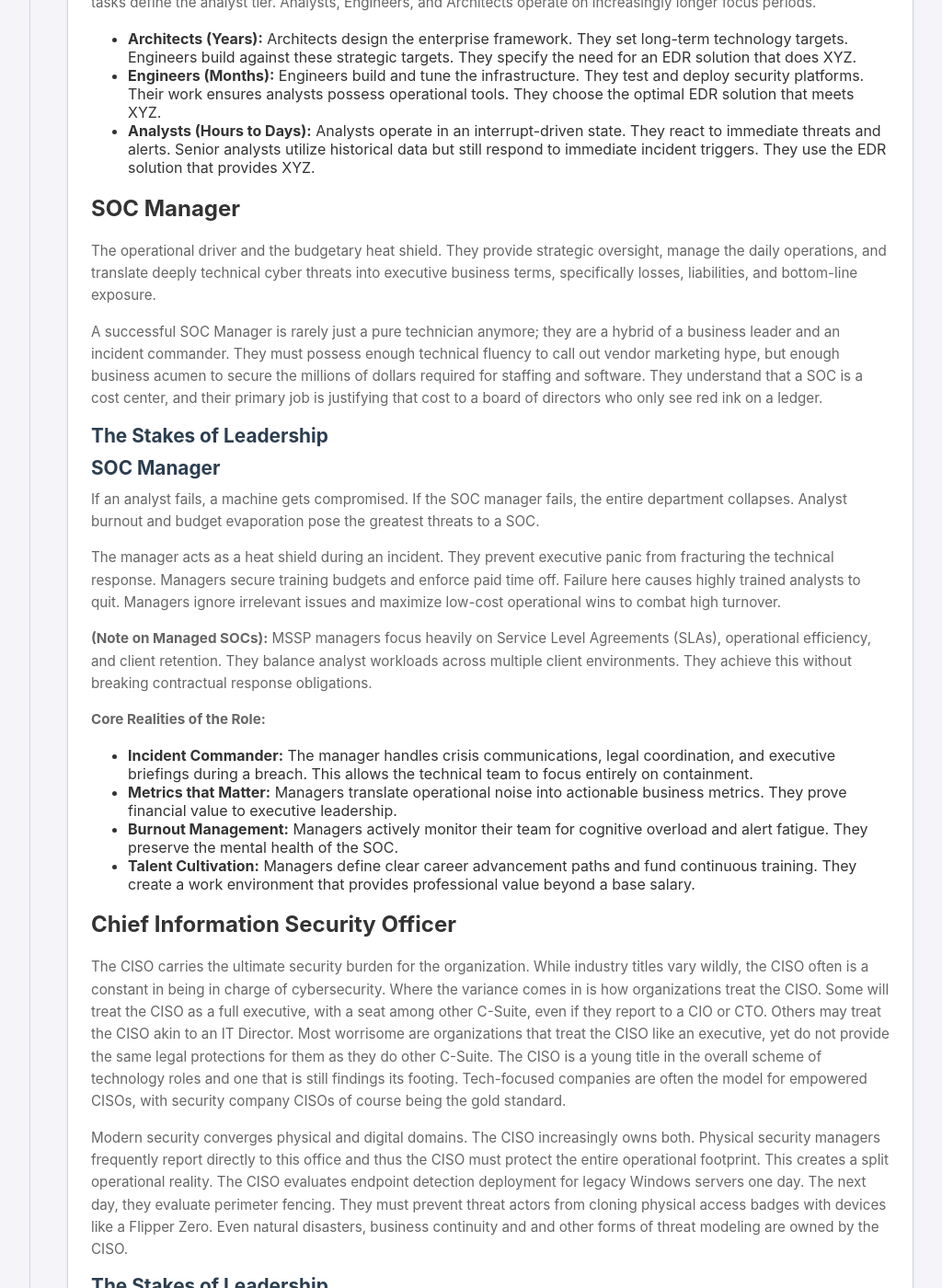
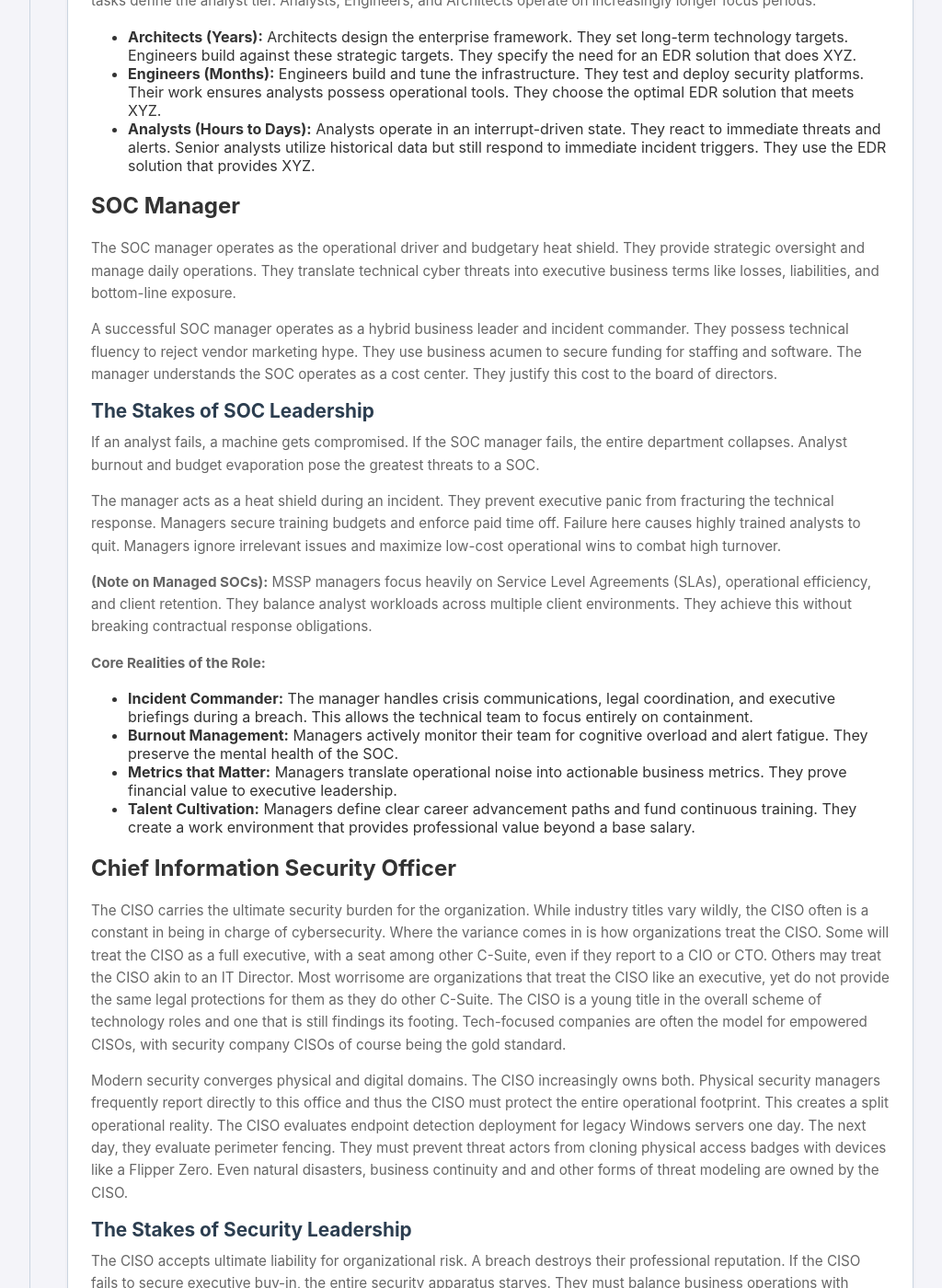
Before and after one commit to stevenwithaphd/swaltonprof.github.io, a Jekyll site: the page built from soc-fundamentals/Module1.md, in a window 1280 px wide and 1400 px high, scrolled down 8555 px. Shown: the whole window at 92% size, without its empty margins (247-1271 px from the left). Built offline with Jekyll 4.4.1, drawn with Linux system fonts in a browser that asks for light colours; comment, search, counter and statistics services are not loaded; some of the changed text lies outside the part shown.

Commit message:
touched up a few things.

```diff
--- a/soc-fundamentals/Module1.md
+++ b/soc-fundamentals/Module1.md
@@ -140,7 +140,7 @@ Core Realities of the Role:
 * Active Containment: This role carries the psychological weight of operational disruption. They must make high-pressure decisions regarding when to isolate a critical business server, balancing the immediate security risk against the cost of taking a revenue-generating system offline.
 * Root Cause Analysis (RCA): It is not enough to simply delete the malware. Tier 2 must perform the analysis necessary to determine exactly how the adversary gained entry, ensuring the vulnerability is patched or the backdoor is closed so the attacker cannot simply walk back in.
 
-### Senior Analyst (Tier 3)
+## Senior Analyst (Tier 3)
 
 The backstop, the proactive hunters and the detection engineers. Tier 3 analysts handle the most complex and consequential work in the SOC. They perform advanced threat hunting to uncover stealthy adversaries that evade automated detection. They author the runbooks that junior analysts execute.
 
@@ -172,13 +172,11 @@ Undetected threats compromise the organization indefinitely. This failure usuall
 
 ## SOC Manager
 
-The operational driver and the budgetary heat shield. They provide strategic oversight, manage the daily operations, and translate deeply technical cyber threats into executive business terms, specifically losses, liabilities, and bottom-line exposure.
+The SOC manager operates as the operational driver and budgetary heat shield. They provide strategic oversight and manage daily operations. They translate technical cyber threats into executive business terms like losses, liabilities, and bottom-line exposure.
 
-A successful SOC Manager is rarely just a pure technician anymore; they are a hybrid of a business leader and an incident commander. They must possess enough technical fluency to call out vendor marketing hype, but enough business acumen to secure the millions of dollars required for staffing and software. They understand that a SOC is a cost center, and their primary job is justifying that cost to a board of directors who only see red ink on a ledger.
+A successful SOC manager operates as a hybrid business leader and incident commander. They possess technical fluency to reject vendor marketing hype. They use business acumen to secure funding for staffing and software. The manager understands the SOC operates as a cost center. They justify this cost to the board of directors.
 
-### The Stakes of Leadership
-
-### SOC Manager
+### The Stakes of SOC Leadership
 
 If an analyst fails, a machine gets compromised. If the SOC manager fails, the entire department collapses. Analyst burnout and budget evaporation pose the greatest threats to a SOC.
 
@@ -189,8 +187,8 @@ The manager acts as a heat shield during an incident. They prevent executive pan
 **Core Realities of the Role:**
 
 * **Incident Commander:** The manager handles crisis communications, legal coordination, and executive briefings during a breach. This allows the technical team to focus entirely on containment.
+* **Burnout Management:** Managers actively monitor their team for cognitive overload and alert fatigue. They preserve the mental health of the SOC.
 * **Metrics that Matter:** Managers translate operational noise into actionable business metrics. They prove financial value to executive leadership.
-* **Burnout Management:** Managers actively monitor their team for cognitive overload and alert fatigue. They preserve the mental health of the SOC.
 * **Talent Cultivation:** Managers define clear career advancement paths and fund continuous training. They create a work environment that provides professional value beyond a base salary.
 
 ## Chief Information Security Officer
@@ -198,7 +196,7 @@ The CISO carries the ultimate security burden for the organization. While indust
 
 Modern security converges physical and digital domains. The CISO increasingly owns both. Physical security managers frequently report directly to this office and thus the CISO must protect the entire operational footprint. This creates a split operational reality. The CISO evaluates endpoint detection deployment for legacy Windows servers one day. The next day, they evaluate perimeter fencing. They must prevent threat actors from cloning physical access badges with devices like a Flipper Zero. Even natural disasters, business continuity and and other forms of threat modeling are owned by the CISO.
 
-### The Stakes of Leadership
+### The Stakes of Security Leadership
 
 The CISO accepts ultimate liability for organizational risk. A breach destroys their professional reputation. If the CISO fails to secure executive buy-in, the entire security apparatus starves. They must balance business operations with security requirements. Excessive friction causes the business to bypass security entirely.
 
@@ -304,19 +302,19 @@ Proactive operations require advanced operational maturity. Analysts actively hu
 
 The CISO authors the overall security policy. This policy sets cyber hygiene standards. The SOC monitors the environment for policy deviations. The exact scope of proactive security responsibility varies by organization. We include it here for completeness.
 
-## Vulnerability Management
+### Vulnerability Management
 
 Analysts may be tasked with the role of scanning the environment for software weaknesses. They identify unpatched systems and configuration errors. The SOC coordinates with IT operations, who updates before attackers exploit these specific flaws. With the time to exploit shrinking to hours, vulnerability management is one of the main ways to secure an environment against automated threats; however it is complicated by supply chain attacks such as what hit Notepad++ in 2025 and early 2026.
 
-## Log Management and Compliance
+### Log Management and Compliance
 
 The SOC acts as the central data repository. Analysts ensure log retention meets legal and regulatory requirements. They generate security reports. These reports prove organizational compliance during external audits. Logs are often stored in varying manners, where all logs may be stored in cheap, relatively inaccessible "cold storage", while a solution such as Cribl may process these bulk logs and only send the interesting logs to the SIEM, who often charge based on ingestion. Compliance often is a matter of "do you keep logs" and not "can you easily access logs".
 
-## Proactive Threat Hunting
+### Proactive Threat Hunting
 
 Passive monitoring leaves blind spots. Advanced analysts proactively search for hidden adversaries within the network. They operate on hypotheses rather than automated alerts. Organizations typically assign threat hunting to experienced analysts. Any analyst with available time should practice this skill.
 
-## Digital Forensics
+### Digital Forensics
 
 Effective recovery requires understanding the initial breach. Analysts investigate compromised hardware to extract malicious payloads. They perform root cause analysis. This analysis closes vulnerabilities and prevents future intrusions.
 
@@ -324,7 +322,7 @@ Effective recovery requires understanding the initial breach. Analysts investiga
 
 This module provides a quick, high-level overview of the SOC. Real-world environments rarely follow strict structural rules. Budgets, legacy systems, and organizational politics dictate the actual design of a SOC. You must adapt to the messy reality of the enterprise rather than expecting a perfect textbook deployment. Staying nimble, being opportunistic, that is the way to be successful in cybersecurity and IT as a whole, any entity that claims there is a better way should be scrutinized to see what they stand to gain from the transaction you are about to enter.
 
-Subsequent modules will examine specific defensive domains in detail. Module 2 covers Endpoint Defense, and Module 3 examines Mobile Defense. Module 4 explains Network Defense. Module 5 breaks down general security tooling and platform integration.
+Subsequent modules will examine specific defensive domains in detail. Module 2 covers Endpoint Defense, and Module 3 examines Mobile Defense. Module 4 explains Network Defense. Module 5 breaks down general security tooling and platform integration. Throughout all of this you may find tidbits, such as the one below, that advocate for the intelligent usage of GenAI to help support your learning.
 
 # AI-Assisted Immersion Learning
 
```
